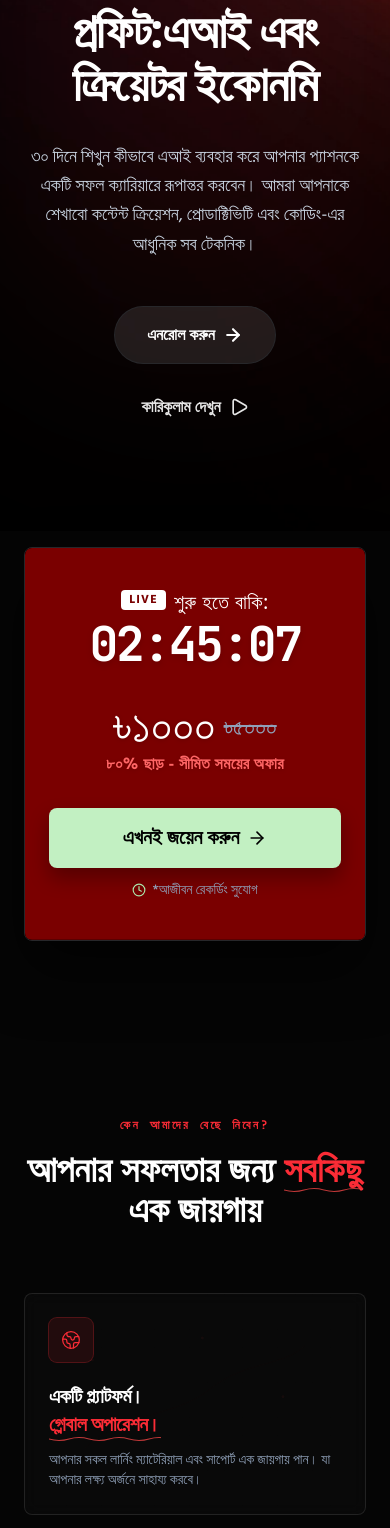
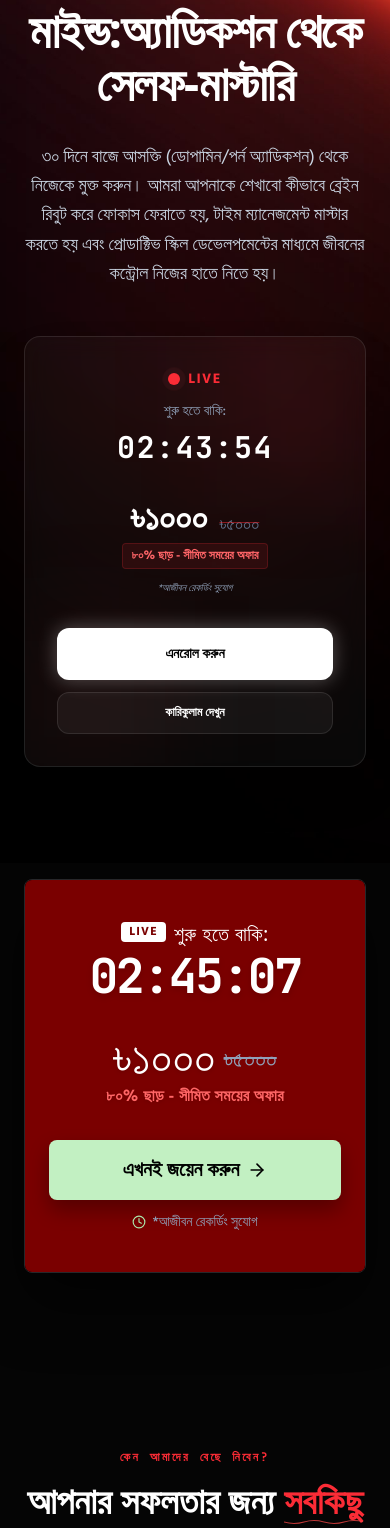
Before and after one commit to Rayan37307/30day-bu, a React (Vite) app: page / in a window 390 px wide. Shown: the part 472-2000 px from the top of the page. Built offline with nearby package versions, Linux system fonts and the light colour scheme; a web font is replaced by a local one.

Commit message:
feat: pivot course focus from AI content creation to self-mastery and addiction recovery

```diff
--- a/src/components/Features.tsx
+++ b/src/components/Features.tsx
@@ -50,24 +50,67 @@ export function Features() {
           initial="hidden"
           whileInView="visible"
           viewport={{ once: true, margin: "-100px" }}
-          className="grid grid-cols-1 md:grid-cols-2 lg:grid-cols-6 gap-6"
+          className="grid grid-cols-1 md:grid-cols-2 gap-6"
         >
-          {/* Card A */}
+          {/* Card 1: Privacy/Judgment-Free */}
           <motion.section
             variants={itemVariants}
-            className="relative overflow-hidden rounded-lg border border-white/10 bg-white/[0.02] backdrop-blur-sm p-6 md:p-8 lg:col-span-2 hover:border-red-500/30 hover:from-red-500/20 hover:to-red-900/50 transition duration-300 group"
+            className="relative overflow-hidden rounded-lg border border-white/10 bg-white/[0.02] backdrop-blur-sm p-6 md:p-8 hover:border-red-500/30 transition duration-300 group"
           >
             <div className="absolute inset-0 opacity-[0.05] pointer-events-none">
               <svg className="h-full w-full" viewBox="0 0 400 300" fill="none" xmlns="http://www.w3.org/2000/svg">
                 <defs>
-                  <pattern id="gridA" width="24" height="24" patternUnits="userSpaceOnUse">
+                  <pattern id="grid1" width="24" height="24" patternUnits="userSpaceOnUse">
                     <path d="M24 0H0V24" stroke="#ef4444" strokeOpacity="0.25" strokeWidth="0.5" />
                   </pattern>
                 </defs>
-                <rect width="400" height="300" fill="url(#gridA)" />
-                <circle cx="60" cy="90" r="2" fill="#ef4444" />
-                <circle cx="210" cy="60" r="2" fill="#ef4444" />
-                <circle cx="320" cy="140" r="2" fill="#ef4444" />
+                <rect width="400" height="300" fill="url(#grid1)" />
+              </svg>
+            </div>
+            <div className="relative z-10">
+              <div className="mb-5 inline-flex h-11 w-11 items-center justify-center rounded-lg bg-red-500/10 ring-1 ring-red-500/30 group-hover:scale-110 transition-transform">
+                <ShieldCheck className="h-5 w-5 text-red-500 stroke-[1.5]" />
+              </div>
+              <h3 className="text-xl md:text-2xl tracking-tight font-display text-white">
+                জাজমেন্ট-ফ্রি জোন।<br /><span className="text-red-500 font-display curly-underline">নিরাপদ রিকভারি।</span>
+              </h3>
+              <p className="mt-3 text-sm md:text-base text-slate-400 font-sans">
+                আপনার প্রাইভেসি আমাদের কাছে সবচেয়ে গুরুত্বপূর্ণ। সম্পূর্ণ জাজমেন্ট-ফ্রি এবং নিরাপদ পরিবেশে আপনার রিকভারি এবং পার্সোনাল গ্রোথের সাপোর্ট পান।
+              </p>
+            </div>
+          </motion.section>
+
+          {/* Card 2: Neuroscience/Psychology */}
+          <motion.section
+            variants={itemVariants}
+            className="relative overflow-hidden rounded-lg border border-white/10 bg-white/[0.02] backdrop-blur-sm p-6 md:p-8 hover:border-red-500/30 transition duration-300 group"
+          >
+             <div className="absolute inset-0 opacity-[0.05] pointer-events-none">
+              <svg className="h-full w-full" viewBox="0 0 400 300" fill="none" xmlns="http://www.w3.org/2000/svg">
+                <circle cx="200" cy="150" r="70" stroke="#ef4444" strokeOpacity="0.35" strokeWidth="1.2" fill="none" />
+                <circle cx="200" cy="150" r="36" stroke="#ef4444" strokeOpacity="0.45" strokeWidth="1.2" fill="none" />
+              </svg>
+            </div>
+            <div className="relative z-10">
+              <div className="mb-5 inline-flex h-11 w-11 items-center justify-center rounded-lg bg-red-500/10 ring-1 ring-red-500/30 group-hover:scale-110 transition-transform">
+                <Sparkles className="h-5 w-5 text-red-500 stroke-[1.5]" />
+              </div>
+              <h3 className="text-xl md:text-2xl tracking-tight font-display text-white">
+                সাইকোলজি-বেসড সল্যুশন।<br /><span className="text-red-500 font-display curly-underline">ব্রেইন রিবুট।</span>
+              </h3>
+              <p className="mt-3 text-sm md:text-base text-slate-400 font-sans">
+                শুধুমাত্র মোটিভেশন নয়, আসক্তি দূর করতে এবং ব্রেইনকে রিওয়্যার করতে নিউরোসায়েন্স-সমর্থিত ফ্রেমওয়ার্ক ব্যবহার করা হয়েছে।
+              </p>
+            </div>
+          </motion.section>
+
+          {/* Card 3: Productivity/GTD */}
+          <motion.section
+            variants={itemVariants}
+            className="relative overflow-hidden rounded-lg border border-white/10 bg-white/[0.02] backdrop-blur-sm p-6 md:p-8 hover:border-red-500/30 transition duration-300 group"
+          >
+            <div className="absolute inset-0 opacity-[0.05] pointer-events-none">
+              <svg className="h-full w-full" viewBox="0 0 400 300" fill="none" xmlns="http://www.w3.org/2000/svg">
                 <path d="M50 210C100 160 170 170 220 130C270 90 320 100 350 70" stroke="#ef4444" strokeOpacity="0.35" strokeWidth="1.2" fill="none" />
               </svg>
             </div>
@@ -76,128 +119,21 @@ export function Features() {
                 <Globe2 className="h-5 w-5 text-red-500 stroke-[1.5]" />
               </div>
               <h3 className="text-xl md:text-2xl tracking-tight font-display text-white">
-                একটি প্ল্যাটফর্ম।<br /><span className="text-red-500 font-display curly-underline">গ্লোবাল অপারেশন।</span>
+                স্মার্ট প্রোডাক্টিভিটি।<br /><span className="text-red-500 font-display curly-underline">সহজ সমাধান।</span>
               </h3>
               <p className="mt-3 text-sm md:text-base text-slate-400 font-sans">
-                আপনার সকল লার্নিং ম্যাটেরিয়াল এবং সাপোর্ট এক জায়গায় পান। যা আপনার লক্ষ্য অর্জনে সাহায্য করবে।
+                Getting Things Done (GTD) মেথড এবং টাইম-ব্লকিং এর মতো প্রুভেন সিস্টেম শিখে আপনার কাজের গতি এবং ফোকাস বহুগুণ বাড়িয়ে নিন।
               </p>
             </div>
           </motion.section>
 
-          {/* Card B (Large) */}
+          {/* Card 4: Lifetime Access */}
           <motion.section
             variants={itemVariants}
-            className="relative overflow-hidden rounded-lg border border-white/10 bg-white/[0.02] backdrop-blur-sm p-6 md:p-8 lg:col-span-4 hover:border-red-500/30 transition duration-300 group"
-          >
-            <div className="absolute inset-0 opacity-[0.03] pointer-events-none">
-              <svg className="h-full w-full" viewBox="0 0 800 300" fill="none" xmlns="http://www.w3.org/2000/svg">
-                <g stroke="#ef4444" strokeOpacity="0.25">
-                  <path d="M0 40H800M0 80H800M0 120H800M0 160H800M0 200H800M0 240H800" />
-                  <path d="M80 0V300M160 0V300M240 0V300M320 0V300M400 0V300M480 0V300M560 0V300M640 0V300M720 0V300" />
-                </g>
-                <path d="M20 160C60 90 140 90 200 150C235 185 270 185 315 150C370 107 430 120 480 165" stroke="#ef4444" strokeWidth="2" strokeLinecap="round" />
-              </svg>
-            </div>
-            <div className="relative z-10">
-              <div className="mb-5 inline-flex h-11 w-11 items-center justify-center rounded-lg bg-red-500/10 ring-1 ring-red-500/30 group-hover:scale-110 transition-transform">
-                <Package className="h-5 w-5 text-red-500 stroke-[1.5]" />
-              </div>
-              <h3 className="text-xl md:text-2xl tracking-tight font-display text-white">
-                সীমানাহীন সম্ভাবনা।<br /><span className="text-red-500 font-display curly-underline">আপনার লক্ষ্য এবার হাতের মুঠোয়।</span>
-              </h3>
-              <p className="mt-3 text-sm md:text-base text-slate-400 max-w-2xl font-sans">
-                আমরা আপনার লার্নিং জার্নি থেকে সব ধরনের বাধা দূর করি, যাতে আপনি ফোকাস করতে পারেন আপনার ব্যক্তিগত প্রবৃদ্ধিতে।
-              </p>
-              <div className="mt-8 grid grid-cols-2 md:grid-cols-4 gap-4">
-                {[
-                  { icon: Ship, text: "গ্লোবাল শিপিং" },
-                  { icon: ShieldCheck, text: "সিকিউর পেমেন্ট" },
-                  { icon: Wallet, text: "লোকাল পেমেন্ট" },
-                  { icon: BadgeCheck, text: "সার্টিফাইড মেন্টর" }
-                ].map((item, i) => (
-                  <div key={i} className="flex items-center gap-3 rounded-lg border border-border-subtle bg-white/[0.02] p-3 hover:border-red-500/30 transition group/item">
-                    <item.icon className="h-4 w-4 text-red-500 stroke-[1.5]" />
-                    <p className="text-[12px] text-slate-300 font-sans">{item.text}</p>
-                  </div>
-                ))}
-              </div>
-            </div>
-          </motion.section>
-
-          {/* Card C */}
-          <motion.section
-            variants={itemVariants}
-            className="relative overflow-hidden rounded-lg border border-white/10 bg-white/[0.02] backdrop-blur-sm p-6 md:p-8 lg:col-span-2 hover:border-red-500/30 hover:from-red-500/20 hover:to-red-900/50 transition duration-300 group"
+            className="relative overflow-hidden rounded-lg border border-white/10 bg-white/[0.02] backdrop-blur-sm p-6 md:p-8 hover:border-red-500/30 transition duration-300 group"
           >
             <div className="absolute inset-0 opacity-[0.05] pointer-events-none">
               <svg className="h-full w-full" viewBox="0 0 400 300" fill="none" xmlns="http://www.w3.org/2000/svg">
-                <defs>
-                  <pattern id="gridC" width="22" height="22" patternUnits="userSpaceOnUse">
-                    <path d="M22 0H0V22" stroke="#ef4444" strokeOpacity="0.25" strokeWidth="0.5" />
-                  </pattern>
-                </defs>
-                <rect width="400" height="300" fill="url(#gridC)" />
-                <path d="M40 230C110 180 180 80 350 120" stroke="#ef4444" strokeOpacity="0.35" strokeWidth="1.2" fill="none" />
-                <circle cx="140" cy="150" r="3" fill="#ef4444" />
-                <circle cx="260" cy="120" r="3" fill="#ef4444" />
-              </svg>
-            </div>
-            <div className="relative z-10">
-              <div className="mb-5 inline-flex h-11 w-11 items-center justify-center rounded-lg bg-red-500/10 ring-1 ring-red-500/30 group-hover:scale-110 transition-transform">
-                <Sparkles className="h-5 w-5 text-red-500 stroke-[1.5]" />
-              </div>
-              <h3 className="text-xl md:text-2xl tracking-tight font-display text-white">
-                স্মার্ট লার্নিং।<br /><span className="text-red-500 font-display curly-underline">সহজ সমাধান।</span>
-              </h3>
-              <p className="mt-3 text-sm md:text-base text-slate-400 font-sans">
-                অত্যাধুনিক এআই টুলস এবং টেকনিক শিখুন যা আপনার কাজের গতিকে বহুগুণ বাড়িয়ে দিবে।
-              </p>
-            </div>
-          </motion.section>
-
-          {/* Card D */}
-          <motion.section
-            variants={itemVariants}
-            className="relative overflow-hidden rounded-lg border border-white/10 bg-white/[0.02] backdrop-blur-sm p-6 md:p-8 lg:col-span-2 hover:border-red-500/30 hover:from-red-500/20 hover:to-red-900/50 transition duration-300 group"
-          >
-            <div className="absolute inset-0 opacity-[0.05] pointer-events-none">
-              <svg className="h-full w-full" viewBox="0 0 400 300" fill="none" xmlns="http://www.w3.org/2000/svg">
-                <defs>
-                  <pattern id="dotsD" width="20" height="20" patternUnits="userSpaceOnUse">
-                    <circle cx="1" cy="1" r="1" fill="#ef4444" fill-opacity="0.25" />
-                  </pattern>
-                </defs>
-                <rect width="400" height="300" fill="url(#dotsD)" />
-                <circle cx="200" cy="150" r="70" stroke="#ef4444" strokeOpacity="0.35" strokeWidth="1.2" fill="none" />
-                <circle cx="200" cy="150" r="36" stroke="#ef4444" strokeOpacity="0.45" strokeWidth="1.2" fill="none" />
-              </svg>
-            </div>
-            <div className="relative z-10">
-              <div className="mb-5 inline-flex h-11 w-11 items-center justify-center rounded-lg bg-red-500/10 ring-1 ring-red-500/30 group-hover:scale-110 transition-transform">
-                <ShieldCheck className="h-5 w-5 text-red-500 stroke-[1.5]" />
-              </div>
-              <h3 className="text-xl md:text-2xl tracking-tight font-display text-white">
-                বিশ্বস্ত মেন্টরশিপ।<br /><span className="text-red-500 font-display curly-underline">সফল ক্যারিয়ার।</span>
-              </h3>
-              <p className="mt-3 text-sm md:text-base text-slate-400 font-sans">
-                সরাসরি ইন্ডাস্ট্রির মেন্টরদের থেকে শিখুন এবং আপনার ক্যারিয়ারের জন্য সঠিক দিকনির্দেশনা পান।
-              </p>
-            </div>
-          </motion.section>
-
-          {/* Card E */}
-          <motion.section
-            variants={itemVariants}
-            className="relative overflow-hidden rounded-lg border border-white/10 bg-white/[0.02] backdrop-blur-sm p-6 md:p-8 lg:col-span-2 hover:border-red-500/30 hover:from-red-500/20 hover:to-red-900/50 transition duration-300 group"
-          >
-            <div className="absolute inset-0 opacity-[0.05] pointer-events-none">
-              <svg className="h-full w-full" viewBox="0 0 400 300" fill="none" xmlns="http://www.w3.org/2000/svg">
-                <defs>
-                  <pattern id="gridE" width="24" height="24" patternUnits="userSpaceOnUse">
-                    <path d="M24 0H0V24" stroke="#ef4444" strokeOpacity="0.2" strokeWidth="0.5" />
-                  </pattern>
-                </defs>
-                <rect width="400" height="300" fill="url(#gridE)" />
                 <path d="M20 180C60 120 120 180 160 160C200 140 230 150 260 120" stroke="#ef4444" strokeOpacity="0.45" strokeWidth="1.6" fill="none" />
               </svg>
             </div>
@@ -209,7 +145,7 @@ export function Features() {
                 লাইফটাইম অ্যাক্সেস।<br /><span className="text-red-500 font-display curly-underline">কোনো রিস্ক নেই।</span>
               </h3>
               <p className="mt-3 text-sm md:text-base text-slate-400 font-sans">
-                একবার এনরোল করুন এবং আজীবন কোর্সের সকল রিসোর্স এবং ফিউচার আপডেট উপভোগ করুন।
+                একবার এনরোল করুন এবং আজীবন কোর্সের সকল রিসোর্স, ফিউচার আপডেট এবং এক্সক্লুসিভ কমিউনিটি সাপোর্ট উপভোগ করুন।
               </p>
             </div>
           </motion.section>
--- a/src/components/Footer.tsx
+++ b/src/components/Footer.tsx
@@ -8,10 +8,10 @@ export function Footer() {
           {/* Credits Section */}
           <div className="flex flex-col gap-2 text-center md:text-left">
             <p className="text-sm font-medium text-slate-200">
-              {new Date().getFullYear()} © ব্যাকবেঞ্চার্স ইউনিভার্সিটি
+              2026 © Backbenchers University
             </p>
             <p className="text-[12px] text-text-secondary tracking-wide">
-              প্যাশন থেকে প্রফিট: এআই এবং ক্রিয়েটর ইকোনমি
+              মাস্টার ইউর মাইন্ড: অ্যাডিকশন থেকে সেলফ-মাস্টারি
             </p>
           </div>
 
--- a/src/components/Hero.tsx
+++ b/src/components/Hero.tsx
@@ -73,9 +73,9 @@ export function Hero() {
             }}
             className="sm:text-6xl text-white md:text-7xl lg:text-8xl leading-[1.1] text-5xl text-white tracking-tight font-display"
           >
-            প্যাশন থেকে প্রফিট:
+            মাস্টার ইউর মাইন্ড:
             <br className="hidden sm:block" />
-            এআই এবং ক্রিয়েটর ইকোনমি
+            অ্যাডিকশন থেকে সেলফ-মাস্টারি
           </motion.h1>
 
           <motion.p
@@ -85,45 +85,62 @@ export function Hero() {
             }}
             className="sm:text-xl text-lg text-slate-300 max-w-2xl mt-8 mx-auto leading-relaxed"
           >
-            ৩০ দিনে শিখুন কীভাবে এআই ব্যবহার করে আপনার প্যাশনকে একটি সফল ক্যারিয়ারে রূপান্তর করবেন। আমরা আপনাকে শেখাবো কন্টেন্ট ক্রিয়েশন, প্রোডাক্টিভিটি এবং কোডিং-এর আধুনিক সব টেকনিক।
+            ৩০ দিনে বাজে আসক্তি (ডোপামিন/পর্ন অ্যাডিকশন) থেকে নিজেকে মুক্ত করুন। আমরা আপনাকে শেখাবো কীভাবে ব্রেইন রিবুট করে ফোকাস ফেরাতে হয়, টাইম ম্যানেজমেন্ট মাস্টার করতে হয় এবং প্রোডাক্টিভ স্কিল ডেভেলপমেন্টের মাধ্যমে জীবনের কন্ট্রোল নিজের হাতে নিতে হয়।
           </motion.p>
 
-          <motion.div
-            variants={{
-              hidden: { opacity: 0, y: 20 },
-              visible: { opacity: 1, y: 0, transition: { duration: 0.8 } }
-            }}
-            className="flex flex-col sm:flex-row gap-4 mt-12 items-center justify-center"
-          >
+          <div className="mt-12 flex flex-col md:flex-row items-center justify-center gap-8 md:gap-16 bg-white/[0.03] backdrop-blur-md border border-white/10 rounded-2xl p-8 max-w-3xl mx-auto shadow-2xl relative overflow-hidden group">
+             {/* Decorative Background Elements */}
+            <div className="absolute top-0 right-0 w-32 h-32 bg-red-500/10 blur-3xl -z-10 group-hover:bg-red-500/20 transition-all duration-700"></div>
+            <div className="absolute bottom-0 left-0 w-32 h-32 bg-electric-blue/10 blur-3xl -z-10 group-hover:bg-electric-blue/20 transition-all duration-700"></div>
+
+            {/* Live Status & Countdown */}
+            <div className="flex flex-col items-center md:items-start gap-2">
+              <div className="flex items-center gap-2 mb-1">
+                <span className="relative flex h-3 w-3">
+                  <span className="animate-ping absolute inline-flex h-full w-full rounded-full bg-red-400 opacity-75"></span>
+                  <span className="relative inline-flex rounded-full h-3 w-3 bg-red-500"></span>
+                </span>
+                <span className="text-sm font-bold tracking-widest text-red-500 uppercase">Live</span>
+              </div>
+              <p className="text-slate-400 text-sm font-medium">শুরু হতে বাকি:</p>
+              <div className="text-3xl font-mono font-bold text-white tracking-wider">
+                02:43:54
+              </div>
+            </div>
+
+            {/* Pricing Section */}
+            <div className="flex flex-col items-center md:items-start gap-1">
+              <div className="flex items-baseline gap-3">
+                <span className="text-4xl font-display font-bold text-white">৳১০০০</span>
+                <span className="text-lg text-slate-500 line-through decoration-red-500/50">৳৫০০০</span>
+              </div>
+              <div className="text-xs font-bold text-red-400 bg-red-500/10 px-2 py-1 rounded border border-red-500/20">
+                ৮০% ছাড় - সীমিত সময়ের অফার
+              </div>
+              <p className="text-[10px] text-slate-400 mt-2 italic">*আজীবন রেকর্ডিং সুযোগ</p>
+            </div>
+
+            {/* Buttons */}
+            <div className="flex flex-col gap-3 w-full md:w-auto">
               <motion.a
-              whileHover={{ scale: 1.05 }}
-              whileTap={{ scale: 0.95 }}
+                whileHover={{ scale: 1.02 }}
+                whileTap={{ scale: 0.98 }}
                 href="#pricing"
-              className="inline-flex items-center gap-2 bg-white/10 ring-border-subtle ring-1 hover:bg-white/15 text-white text-[16px] font-bold rounded-full px-8 py-4 transition-all"
+                className="inline-flex items-center justify-center gap-2 bg-white text-black text-sm font-bold rounded-xl px-8 py-4 transition-all shadow-[0_0_20px_rgba(255,255,255,0.3)] hover:shadow-[0_0_30px_rgba(255,255,255,0.5)]"
               >
                 এনরোল করুন
-              <svg xmlns="http://www.w3.org/2000/svg" width="24" height="24" viewBox="0 0 24 24" fill="none"
-                stroke="currentColor" stroke-width="2.5" stroke-linecap="round" stroke-linejoin="round"
-                className="h-5 w-5">
-                <path d="M5 12h14"></path>
-                <path d="m12 5 7 7-7 7"></path>
-              </svg>
               </motion.a>
               <motion.a
-              whileHover={{ scale: 1.05 }}
-              whileTap={{ scale: 0.95 }}
+                whileHover={{ scale: 1.02, backgroundColor: "rgba(255,255,255,0.08)" }}
+                whileTap={{ scale: 0.98 }}
                 href="#product"
-              className="inline-flex items-center gap-2 rounded-full bg-transparent px-8 py-4 text-[16px] font-bold text-white/90 hover:text-white transition-all"
+                className="inline-flex items-center justify-center gap-2 rounded-xl bg-white/5 border border-white/10 px-8 py-3 text-xs font-bold text-white transition-all"
               >
                 কারিকুলাম দেখুন
-              <svg xmlns="http://www.w3.org/2000/svg" width="20" height="20" viewBox="0 0 24 24" fill="none"
-                stroke="currentColor" stroke-width="2" stroke-linecap="round" stroke-linejoin="round"
-                className="w-5 h-5">
-                <path d="M5 5a2 2 0 0 1 3.008-1.728l11.997 6.998a2 2 0 0 1 .003 3.458l-12 7A2 2 0 0 1 5 19z">
-                </path>
-              </svg>
               </motion.a>
-          </motion.div>
+            </div>
+          </div>
+
         </motion.div>
       </div>
     </div>
```
Also changed, not shown: src/components/FAQ.tsx (+8 -8 lines), src/components/Modules.tsx (+20 -20 lines), src/components/Pricing.tsx (+6 -6 lines), src/components/SocialProof.tsx (+12 -12 lines). Lines whose indentation alone changed are shown as unchanged.
